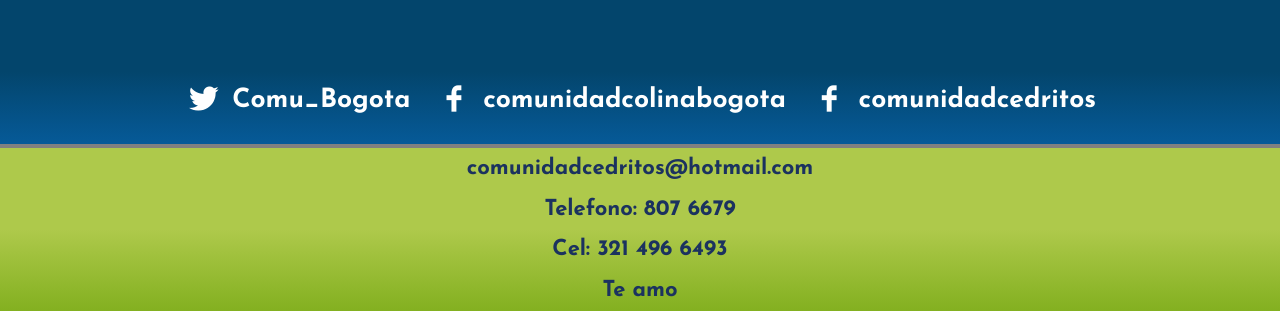
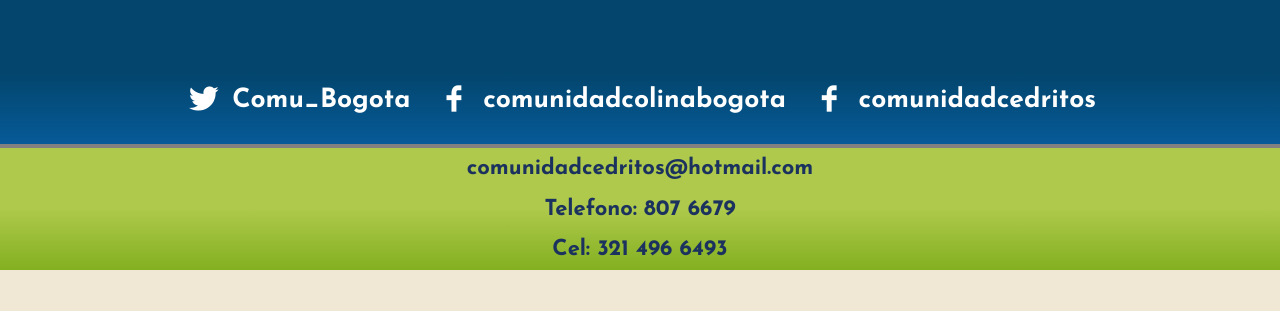
Before and after one commit to CPSIngenieria/ComunidadBogota, a Django app: template comunidades/templates/comunidad_bogota.html in a window 1280 px wide. Shown: the part 836-1147 px from the top of the page. After the commit the page ends 1106 px from the top, so only its background shows below. Run offline with Django 3.2, Linux system fonts and the light colour scheme; the template is opened without the code that fills it: values that come from a table or form of the project are taken from there, others are empty; data comes from the database, SQL or seed files in the repository; some libraries are stand-ins or nearby versions.

Commit message:
Test Deploy automatizado

```diff
--- a/comunidades/templates/comunidad_bogota.html
+++ b/comunidades/templates/comunidad_bogota.html
@@ -107,7 +107,6 @@
 			<h4>comunidadcedritos@hotmail.com</h4>
 			<h4>Telefono: 807 6679</h4>
 			<h4>Cel: 321 496 6493</h4>
-			<h4>Te amo</h4>
 		</footer>
 	</div>
 </body>
```
